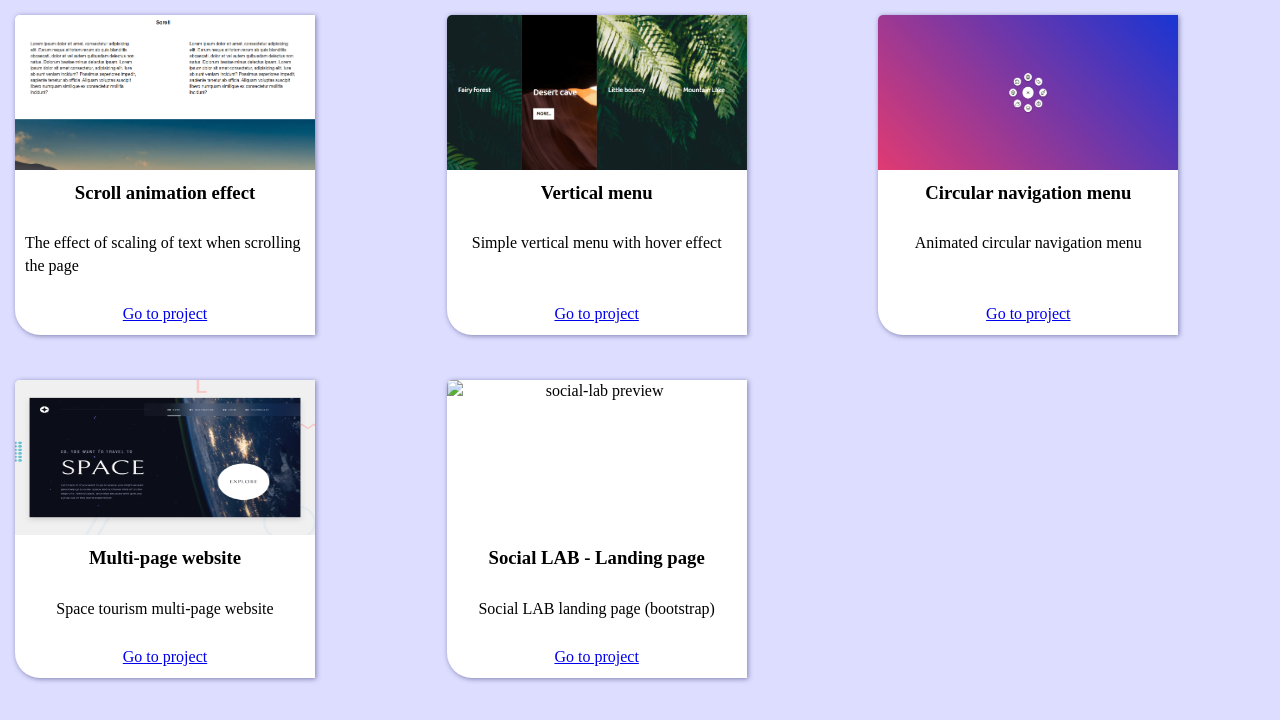
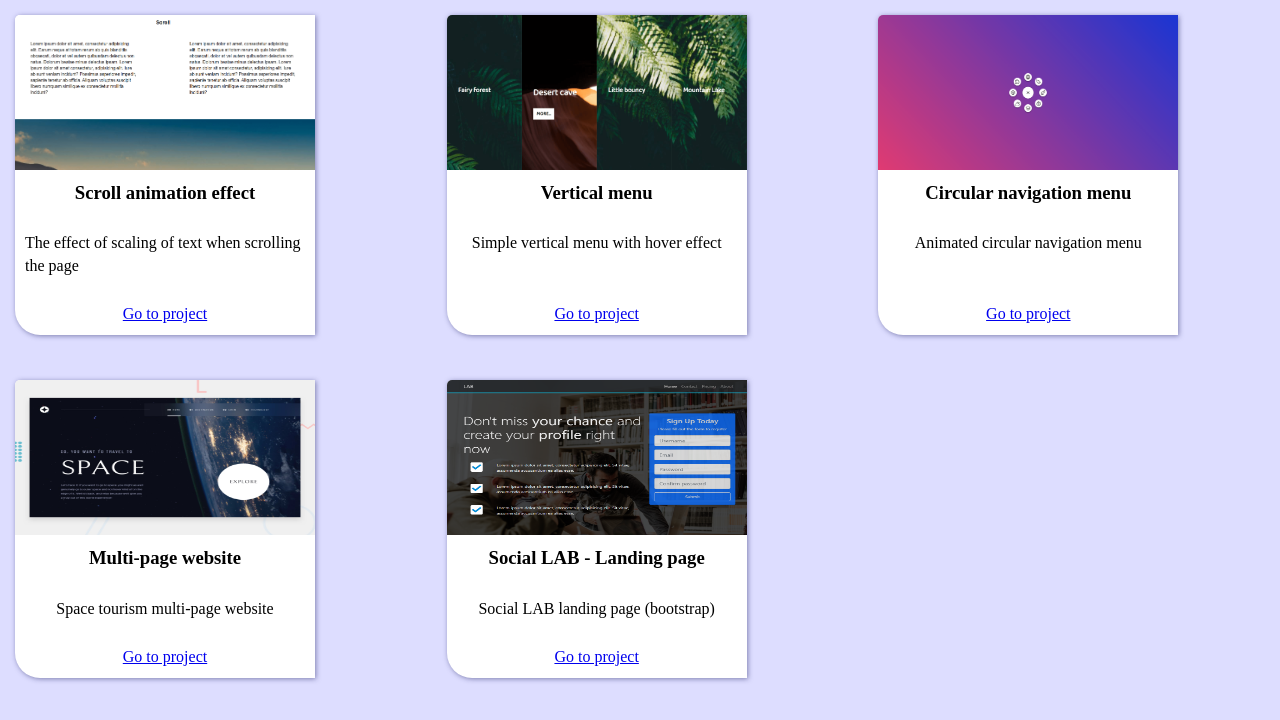
Before and after one commit to lap-4ront/layouts, a plain HTML site: page index.html in a window 1280 px wide. Drawn offline with Linux system fonts and the light colour scheme.

Commit message:
add preview image for "social-lab" project

```diff
--- a/index.html
+++ b/index.html
@@ -47,7 +47,7 @@
       <a href="./space-tourism/index.html">Go to project</a>
     </section>
     <section class="project social-lab">
-      <img src="assets/social-lab/social_preview.jpg" alt="social-lab preview">
+      <img src="assets/social-lab/social_preview.png" alt="social-lab preview">
       <h3>Social LAB - Landing page</h3>
       <p class="description">
         Social LAB landing page (bootstrap)
```
Also changed, not shown: assets/social-lab/social_preview.png (added).
